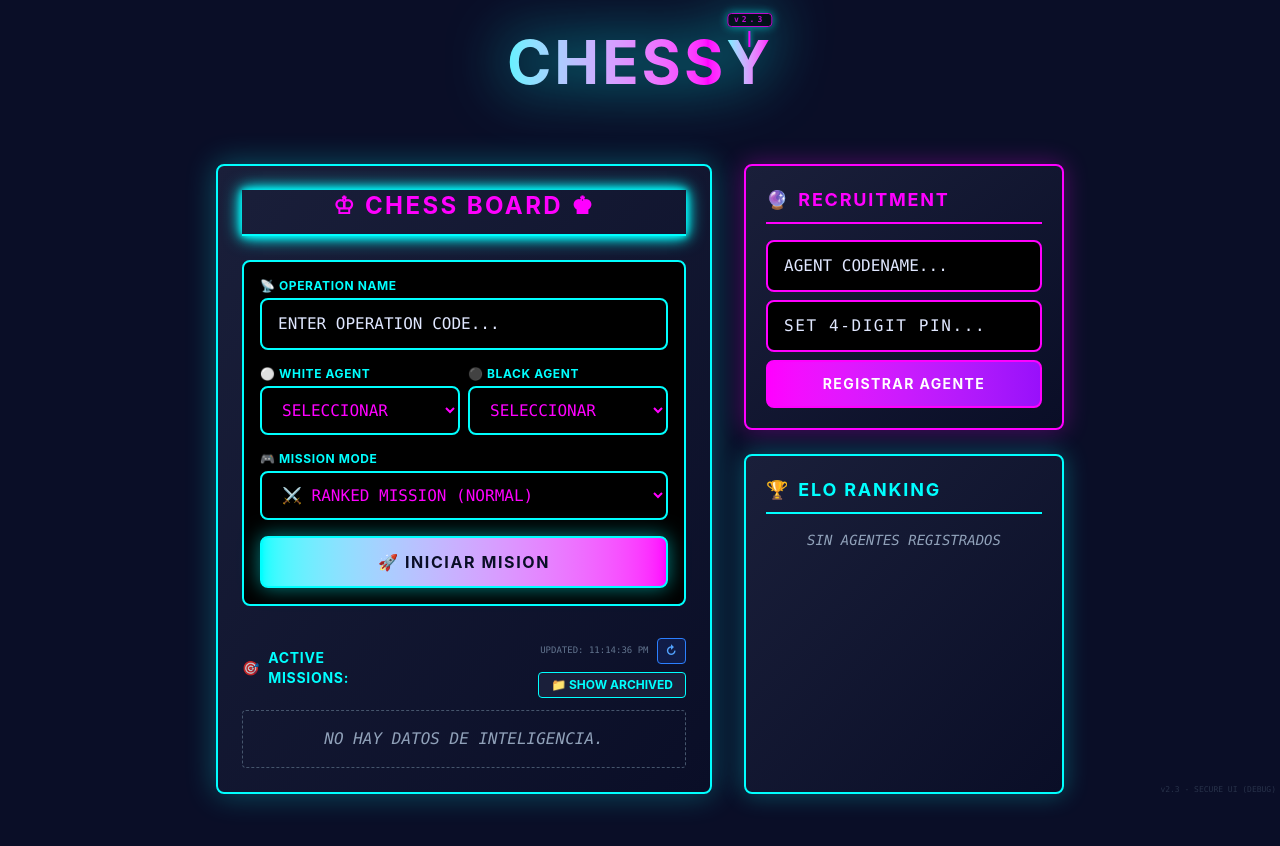
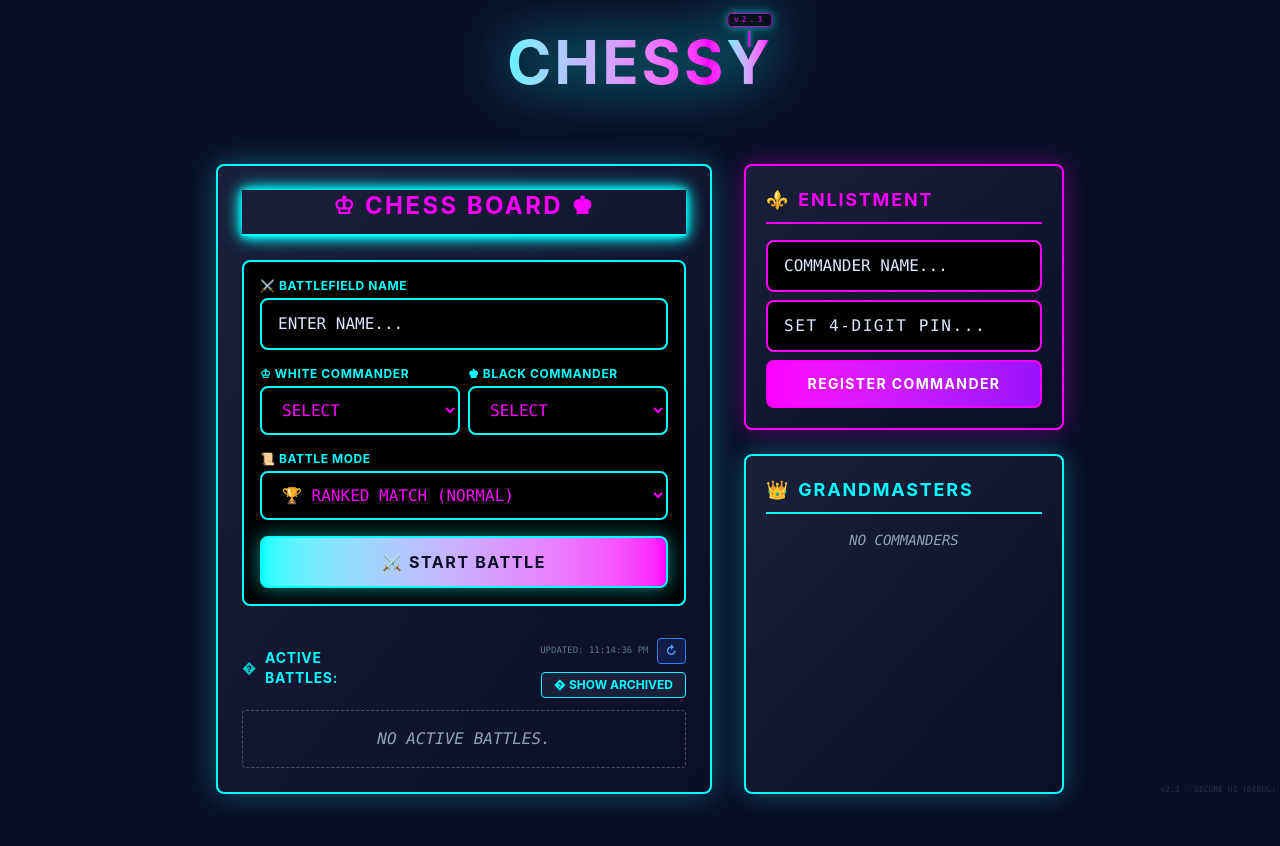
Before and after one commit to nachoupps/CHESSY, a Next.js app: page / in a window 1280 px wide. Shown: the top 846 px of the page. Built offline with nearby package versions, Linux system fonts and the light colour scheme.

Commit message:
Update icons to chess/medieval theme

```diff
--- a/components/Dashboard.tsx
+++ b/components/Dashboard.tsx
@@ -224,10 +224,10 @@ export const Dashboard: React.FC<DashboardProps> = ({ onSelectGame }) => {
                 <div className="fixed inset-0 bg-black/80 backdrop-blur-sm flex items-center justify-center z-50 p-4">
                     <div className="bg-gradient-to-br from-ai-panel to-ai-bg border-2 border-ai-highlight p-6 rounded-lg shadow-[0_0_50px_rgba(0,255,255,0.5)] max-w-md w-full animate-in fade-in zoom-in duration-200">
                         <h3 className="text-xl font-bold text-ai-highlight mb-4 uppercase tracking-widest text-center border-b border-ai-accent pb-2">
-                            🔐 SECURITY CHECK
+                            �️ SECURITY CHECK
                         </h3>
                         <p className="text-ai-text text-center mb-6 font-mono text-sm">
-                            IDENTIFY YOURSELF TO ACCESS OPERATION: <br />
+                            IDENTIFY YOURSELF TO ACCESS BATTLEFIELD: <br />
                             <span className="text-white font-bold">{selectedGameForLogin.name}</span>
                         </p>
 
@@ -238,7 +238,7 @@ export const Dashboard: React.FC<DashboardProps> = ({ onSelectGame }) => {
                                     onClick={() => handleLogin('w')}
                                     className="p-3 bg-white/10 border border-white/20 hover:bg-white/20 hover:border-white transition-all rounded text-center group"
                                 >
-                                    <div className="text-xs text-slate-400 uppercase mb-1">PLAY AS WHITE</div>
+                                    <div className="text-xs text-slate-400 uppercase mb-1">COMMAND WHITE</div>
                                     <div className="text-lg font-bold text-white group-hover:text-ai-highlight">{selectedGameForLogin.whitePlayer}</div>
                                 </button>
                             </div>
@@ -249,7 +249,7 @@ export const Dashboard: React.FC<DashboardProps> = ({ onSelectGame }) => {
                                     onClick={() => handleLogin('b')}
                                     className="p-3 bg-black/30 border border-white/10 hover:bg-black/50 hover:border-ai-accent transition-all rounded text-center group"
                                 >
-                                    <div className="text-xs text-slate-400 uppercase mb-1">PLAY AS BLACK</div>
+                                    <div className="text-xs text-slate-400 uppercase mb-1">COMMAND BLACK</div>
                                     <div className="text-lg font-bold text-white group-hover:text-ai-accent">{selectedGameForLogin.blackPlayer}</div>
                                 </button>
                             </div>
@@ -273,7 +273,7 @@ export const Dashboard: React.FC<DashboardProps> = ({ onSelectGame }) => {
                                 onClick={() => handleLogin('spectator')}
                                 className="w-full py-2 bg-slate-800 text-slate-400 hover:text-white hover:bg-slate-700 rounded uppercase font-bold text-xs tracking-wider transition-all"
                             >
-                                👁 SPECTATE ONLY
+                                👁 OBSERVE BATTLE
                             </button>
                             <button
                                 onClick={() => { setSelectedGameForLogin(null); setLoginPin(''); setLoginError(''); }}
@@ -294,65 +294,65 @@ export const Dashboard: React.FC<DashboardProps> = ({ onSelectGame }) => {
 
                 <form onSubmit={handleCreate} className="flex flex-col gap-4 mb-8 bg-black bg-opacity-50 p-4 border-2 border-ai-accent border-opacity-30 rounded-lg">
                     <div className="flex flex-col gap-1">
-                        <label className="text-xs uppercase text-ai-accent tracking-wider font-bold">📡 OPERATION NAME</label>
+                        <label className="text-xs uppercase text-ai-accent tracking-wider font-bold">⚔️ BATTLEFIELD NAME</label>
                         <input
                             type="text"
                             value={newGameName}
                             onChange={(e) => setNewGameName(e.target.value)}
-                            placeholder="ENTER OPERATION CODE..."
+                            placeholder="ENTER NAME..."
                             className="bg-black bg-opacity-70 border-2 border-ai-accent border-opacity-50 rounded-lg px-4 py-3 text-ai-highlight font-mono focus:outline-none focus:border-ai-accent focus:shadow-[0_0_15px_rgba(0,255,255,0.4)] placeholder-ai-text placeholder-opacity-40 uppercase transition-all"
                             required
                         />
                     </div>
                     <div className="flex gap-2">
                         <div className="flex flex-col gap-1 flex-1">
-                            <label className="text-xs uppercase text-ai-accent tracking-wider font-bold">⚪ WHITE AGENT</label>
+                            <label className="text-xs uppercase text-ai-accent tracking-wider font-bold">♔ WHITE COMMANDER</label>
                             <select
                                 value={whitePlayer}
                                 onChange={(e) => setWhitePlayer(e.target.value)}
                                 className="w-full bg-black bg-opacity-70 border-2 border-ai-accent border-opacity-50 rounded-lg px-4 py-3 text-ai-highlight font-mono focus:outline-none focus:border-ai-accent focus:shadow-[0_0_15px_rgba(0,255,255,0.4)] uppercase transition-all"
                                 required
                             >
-                                <option value="">SELECCIONAR</option>
+                                <option value="">SELECT</option>
                                 {players.map(p => <option key={p.id} value={p.name}>{p.name} ({p.elo})</option>)}
                             </select>
                         </div>
                         <div className="flex flex-col gap-1 flex-1">
-                            <label className="text-xs uppercase text-ai-accent tracking-wider font-bold">⚫ BLACK AGENT</label>
+                            <label className="text-xs uppercase text-ai-accent tracking-wider font-bold">♚ BLACK COMMANDER</label>
                             <select
                                 value={blackPlayer}
                                 onChange={(e) => setBlackPlayer(e.target.value)}
                                 className="w-full bg-black bg-opacity-70 border-2 border-ai-accent border-opacity-50 rounded-lg px-4 py-3 text-ai-highlight font-mono focus:outline-none focus:border-ai-accent focus:shadow-[0_0_15px_rgba(0,255,255,0.4)] uppercase transition-all"
                                 required
                             >
-                                <option value="">SELECCIONAR</option>
+                                <option value="">SELECT</option>
                                 {players.map(p => <option key={p.id} value={p.name}>{p.name} ({p.elo})</option>)}
                             </select>
                         </div>
                     </div>
 
                     <div className="flex flex-col gap-1">
-                        <label className="text-xs uppercase text-ai-accent tracking-wider font-bold">🎮 MISSION MODE</label>
+                        <label className="text-xs uppercase text-ai-accent tracking-wider font-bold">📜 BATTLE MODE</label>
                         <select
                             value={gameMode}
                             onChange={(e) => setGameMode(e.target.value as any)}
                             className="w-full bg-black bg-opacity-70 border-2 border-ai-accent border-opacity-50 rounded-lg px-4 py-3 text-ai-highlight font-mono focus:outline-none focus:border-ai-accent focus:shadow-[0_0_15px_rgba(0,255,255,0.4)] uppercase transition-all"
                         >
-                            <option value="normal">⚔️ RANKED MISSION (NORMAL)</option>
-                            <option value="learning">🎓 TRAINING (NO ELO + HINTS)</option>
-                            <option value="simulation">🔮 SIMULATION (AI ANALYSIS)</option>
+                            <option value="normal">🏆 RANKED MATCH (NORMAL)</option>
+                            <option value="learning">♟️ TRAINING (NO ELO + HINTS)</option>
+                            <option value="simulation">🧠 SIMULATION (AI ANALYSIS)</option>
                         </select>
                     </div>
 
                     <button type="submit" disabled={saving || loading} className="bg-gradient-to-r from-ai-accent to-ai-highlight text-ai-bg font-bold py-3 px-6 rounded-lg shadow-[0_0_20px_rgba(0,255,255,0.5)] hover:shadow-[0_0_30px_rgba(0,255,255,0.8)] active:scale-95 transition-all uppercase tracking-widest border-2 border-ai-accent disabled:opacity-50 disabled:cursor-not-allowed">
-                        {saving ? '⏳ PROCESANDO...' : '🚀 INICIAR MISION'}
+                        {saving ? '⏳ PREPARING...' : '⚔️ START BATTLE'}
                     </button>
                 </form>
 
                 <div className="space-y-3">
                     <div className="flex items-center justify-between mb-3">
                         <h3 className="text-sm font-bold text-ai-accent uppercase tracking-wider flex items-center gap-2">
-                            <span className="animate-pulse">🎯</span> {showArchived ? 'ARCHIVED' : 'ACTIVE'} MISSIONS:
+                            <span className="animate-pulse">�</span> {showArchived ? 'ARCHIVED' : 'ACTIVE'} BATTLES:
                         </h3>
                         <div className="flex gap-2 items-center flex-wrap justify-end">
                             {lastUpdated && (
@@ -371,27 +371,27 @@ export const Dashboard: React.FC<DashboardProps> = ({ onSelectGame }) => {
                                 onClick={() => setShowArchived(!showArchived)}
                                 className="text-xs px-3 py-1 bg-ai-panel border border-ai-accent text-ai-accent hover:bg-ai-accent hover:text-ai-bg transition-all rounded uppercase font-bold"
                             >
-                                {showArchived ? '📂 SHOW ACTIVE' : '📁 SHOW ARCHIVED'}
+                                {showArchived ? '� SHOW ACTIVE' : '� SHOW ARCHIVED'}
                             </button>
                             {games.length > 0 && (
                                 <button
                                     onClick={handleClearAllMissions}
                                     disabled={saving || loading}
                                     className="text-xs px-2 py-1 bg-red-900/50 border border-red-500 text-red-400 hover:bg-red-900 hover:text-white transition-all rounded uppercase font-bold disabled:opacity-50 disabled:cursor-not-allowed"
-                                    title="Delete all missions (active and archived)"
+                                    title="Delete all battles"
                                 >
-                                    🗑️ CLEAR ALL
+                                    ☠️ PURGE ALL
                                 </button>
                             )}
                         </div>
                     </div>
                     {loading ? (
                         <p className="text-ai-accent text-center italic font-mono border border-dashed border-ai-accent p-4 rounded animate-pulse">
-                            ⏳ LOADING MISSIONS...
+                            ⏳ LOADING BATTLES...
                         </p>
                     ) : games.filter(g => showArchived ? g.archived : !g.archived).length === 0 ? (
                         <p className="text-slate-400 text-center italic font-mono border border-dashed border-slate-600 p-4 rounded">
-                            {showArchived ? 'NO ARCHIVED GAMES.' : 'NO HAY DATOS DE INTELIGENCIA.'}
+                            {showArchived ? 'NO ARCHIVED BATTLES.' : 'NO ACTIVE BATTLES.'}
                         </p>
                     ) : (
                         games.filter(g => showArchived ? g.archived : !g.archived).sort((a, b) => b.lastUpdated - a.lastUpdated).map((game) => (
@@ -416,7 +416,7 @@ export const Dashboard: React.FC<DashboardProps> = ({ onSelectGame }) => {
                                             <span className="text-ai-text">{game.whitePlayer}</span> VS <span className="text-ai-text">{game.blackPlayer}</span>
                                         </p>
                                         <p className="text-[10px] text-slate-500 uppercase mt-1">
-                                            ULTIMO CONTACTO: {new Date(game.lastUpdated).toLocaleDateString()}
+                                            LAST MOVE: {new Date(game.lastUpdated).toLocaleDateString()}
                                         </p>
                                     </div>
                                     <span className="text-ai-highlight font-bold text-xl opacity-0 group-hover:opacity-100 transition-opacity">▶</span>
@@ -429,7 +429,7 @@ export const Dashboard: React.FC<DashboardProps> = ({ onSelectGame }) => {
                                         }}
                                         className="absolute top-2 right-2 text-[10px] px-2 py-1 bg-ai-highlight bg-opacity-20 border border-ai-highlight text-ai-highlight hover:bg-ai-highlight hover:text-ai-bg transition-all rounded uppercase font-bold"
                                     >
-                                        📁 ARCHIVE
+                                        � ARCHIVE
                                     </button>
                                 )}
                             </div>
@@ -444,14 +444,14 @@ export const Dashboard: React.FC<DashboardProps> = ({ onSelectGame }) => {
                 {/* Registration */}
                 <div className="bg-gradient-to-br from-ai-panel to-ai-bg border-2 border-ai-highlight shadow-[0_0_25px_rgba(255,0,255,0.3)] p-5 rounded-lg backdrop-blur-sm">
                     <h3 className="text-lg font-bold mb-4 text-ai-highlight uppercase tracking-widest border-b-2 border-ai-highlight pb-2 flex items-center gap-2">
-                        <span>🔮</span> RECRUITMENT
+                        <span>⚜️</span> ENLISTMENT
                     </h3>
                     <form onSubmit={handleRegisterPlayer} className="flex flex-col gap-2">
                         <input
                             type="text"
                             value={newPlayerName}
                             onChange={(e) => setNewPlayerName(e.target.value)}
-                            placeholder="AGENT CODENAME..."
+                            placeholder="COMMANDER NAME..."
                             className="bg-black bg-opacity-70 border-2 border-ai-highlight border-opacity-50 rounded-lg px-4 py-3 text-ai-highlight font-mono focus:outline-none focus:border-ai-highlight focus:shadow-[0_0_15px_rgba(255,0,255,0.4)] placeholder-ai-text placeholder-opacity-40 uppercase w-full transition-all"
                             required
                         />
@@ -466,7 +466,7 @@ export const Dashboard: React.FC<DashboardProps> = ({ onSelectGame }) => {
                             required
                         />
                         <button type="submit" disabled={saving || loading} className="bg-gradient-to-r from-ai-highlight to-purple-600 text-white px-4 py-3 font-bold uppercase tracking-widest border-2 border-ai-highlight hover:shadow-[0_0_25px_rgba(255,0,255,0.6)] active:scale-95 transition-all text-sm rounded-lg disabled:opacity-50 disabled:cursor-not-allowed">
-                            {saving ? '⏳ SAVING...' : 'REGISTRAR AGENTE'}
+                            {saving ? '⏳ SAVING...' : 'REGISTER COMMANDER'}
                         </button>
                     </form>
                 </div>
@@ -475,7 +475,7 @@ export const Dashboard: React.FC<DashboardProps> = ({ onSelectGame }) => {
                 <div className="bg-gradient-to-br from-ai-panel to-ai-bg border-2 border-ai-accent shadow-[0_0_25px_rgba(0,255,255,0.3)] p-5 flex-1 rounded-lg backdrop-blur-sm">
                     <h3 className="text-lg font-bold mb-4 text-ai-accent uppercase tracking-widest border-b-2 border-ai-accent pb-2 flex items-center justify-between gap-2">
                         <div className="flex items-center gap-2">
-                            <span>🏆</span> ELO RANKING
+                            <span>👑</span> GRANDMASTERS
                         </div>
                         {players.length > 0 && (
                             <button
@@ -483,7 +483,7 @@ export const Dashboard: React.FC<DashboardProps> = ({ onSelectGame }) => {
                                 disabled={saving || loading}
                                 className="text-[10px] px-2 py-1 bg-red-900/50 border border-red-500 text-red-400 hover:bg-red-900 hover:text-white transition-all rounded uppercase font-bold disabled:opacity-50 disabled:cursor-not-allowed"
                             >
-                                🗑️ CLEAR
+                                ☠️ PURGE
                             </button>
                         )}
                     </h3>
@@ -491,7 +491,7 @@ export const Dashboard: React.FC<DashboardProps> = ({ onSelectGame }) => {
                         {loading ? (
                             <p className="text-ai-accent text-center italic font-mono text-sm animate-pulse">⏳ LOADING...</p>
                         ) : players.length === 0 ? (
-                            <p className="text-slate-400 text-center italic font-mono text-sm">SIN AGENTES REGISTRADOS</p>
+                            <p className="text-slate-400 text-center italic font-mono text-sm">NO COMMANDERS</p>
                         ) : (
                             players.sort((a, b) => b.elo - a.elo).map((player, index) => (
                                 <div key={player.id} className="flex justify-between items-center bg-black/20 p-2 border border-slate-600">
--- a/components/OpeningBot.tsx
+++ b/components/OpeningBot.tsx
@@ -12,7 +12,7 @@ export const OpeningBot: React.FC<OpeningBotProps> = ({ openingName, eco, descri
     return (
         <div className="bg-gradient-to-r from-ai-highlight to-purple-600 text-white p-3 rounded-lg border-2 border-ai-highlight shadow-[0_0_20px_rgba(255,0,255,0.4)] animate-[float_3s_ease-in-out_infinite]">
             <div className="flex items-start gap-3">
-                <div className="text-3xl animate-pulse">🤖</div>
+                <div className="text-3xl animate-pulse">🧠</div>
                 <div className="flex-1">
                     <div className="text-[10px] font-bold uppercase tracking-wider opacity-80 mb-0.5">
                         AI OPENING DETECTED
```
Also changed, not shown: components/Board.tsx (+12 -12 lines).
